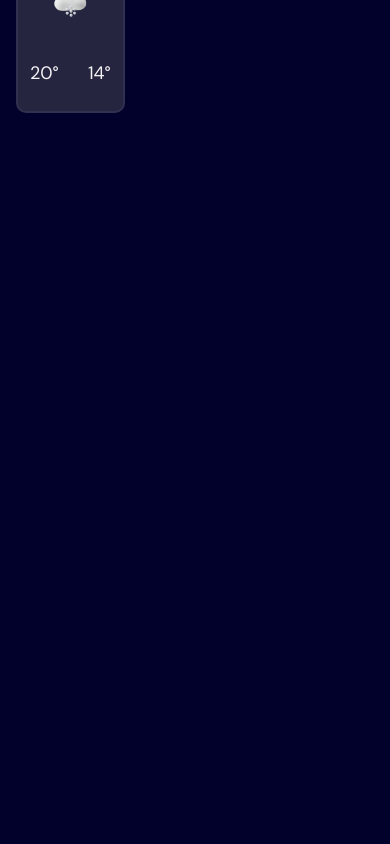
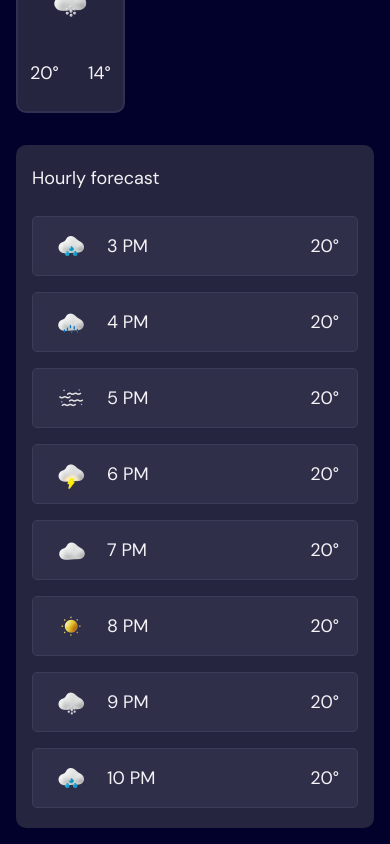
Before and after one commit to florianstancioiu/weather-app, a React (Vite) app: page / in a window 390 px wide. Shown: the part 1894-2738 px from the top of the page. Before the commit the page ends 2023 px from the top, so only its background shows below. Built offline with nearby package versions, Linux system fonts and the light colour scheme.

Commit message:
Worked on the mobile HourlyForecast components

```diff
--- a/src/components/HourlyForecast/HourlyForecast.tsx
+++ b/src/components/HourlyForecast/HourlyForecast.tsx
@@ -1,5 +1,43 @@
+import DaysDropdown from "../DaysDropdown/DaysDropdown";
+import HourlyForecastItem from "../HourlyForecastItem/HourlyForecastItem";
+
+import IconRain from "../../images/icon-rain.webp";
+import IconDrizzle from "../../images/icon-drizzle.webp";
+import IconFog from "../../images/icon-fog.webp";
+import IconStorm from "../../images/icon-storm.webp";
+import IconOvercast from "../../images/icon-overcast.webp";
+import IconSunny from "../../images/icon-sunny.webp";
+import IconSnow from "../../images/icon-snow.webp";
+
 const HourlyForecast = () => {
-  return <aside></aside>;
+  return (
+    <aside className="mt-[2rem] py-[1.25rem] px-[1rem] bg-background-2 rounded-[0.625rem]">
+      <div className="flex justify-between items-center">
+        <h3 className="mb-[1.5rem]">Hourly forecast</h3>
+        <DaysDropdown />
+      </div>
+      <div className="max-h-[37rem] overflow-scroll grid gap-[1rem] grid-cols-1">
+        <HourlyForecastItem hour="3 PM" temperature="20°" image={IconRain} />
+        <HourlyForecastItem hour="4 PM" temperature="20°" image={IconDrizzle} />
+        <HourlyForecastItem hour="5 PM" temperature="20°" image={IconFog} />
+        <HourlyForecastItem hour="6 PM" temperature="20°" image={IconStorm} />
+        <HourlyForecastItem
+          hour="7 PM"
+          temperature="20°"
+          image={IconOvercast}
+        />
+        <HourlyForecastItem hour="8 PM" temperature="20°" image={IconSunny} />
+        <HourlyForecastItem hour="9 PM" temperature="20°" image={IconSnow} />
+        <HourlyForecastItem hour="10 PM" temperature="20°" image={IconRain} />
+        <HourlyForecastItem hour="11 PM" temperature="20°" image={IconRain} />
+        <HourlyForecastItem hour="12 PM" temperature="20°" image={IconRain} />
+        <HourlyForecastItem hour="1 AM" temperature="20°" image={IconRain} />
+        <HourlyForecastItem hour="2 AM" temperature="20°" image={IconRain} />
+        <HourlyForecastItem hour="3 AM" temperature="20°" image={IconRain} />
+        <HourlyForecastItem hour="4 AM" temperature="20°" image={IconRain} />
+      </div>
+    </aside>
+  );
 };
 
 export default HourlyForecast;
--- a/src/components/HourlyForecastItem/HourlyForecastItem.tsx
+++ b/src/components/HourlyForecastItem/HourlyForecastItem.tsx
@@ -1,5 +1,23 @@
-const HourlyForecastItem = () => {
-  return <div></div>;
+export type HourlyForecastItem = {
+  hour: string;
+  temperature: string;
+  image: string;
+};
+
+const HourlyForecastItem = ({
+  hour,
+  temperature,
+  image,
+}: HourlyForecastItem) => {
+  return (
+    <div className="bg-background-3 rounded-[5px] flex justify-between items-center h-[3.75rem] px-[1.125rem] border-[1px] border-light-blue">
+      <div className="flex items-center gap-[1rem]">
+        <img src={image} alt="" className="w-[40px]" />
+        <p>{hour}</p>
+      </div>
+      <p>{temperature}</p>
+    </div>
+  );
 };
 
 export default HourlyForecastItem;
--- a/src/index.css
+++ b/src/index.css
@@ -7,9 +7,11 @@
 
   --color-background: #02012b;
   --color-background-2: #25253f;
+  --color-background-3: #2f2f49;
 
   --color-white: #f4f2f5;
   --color-grayish-white: #cbcddc;
   --color-blue: #4657d9;
   --color-dark-blue: #313050;
+  --color-light-blue: #3c3c58;
 }
```
